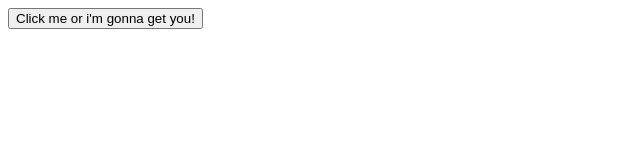
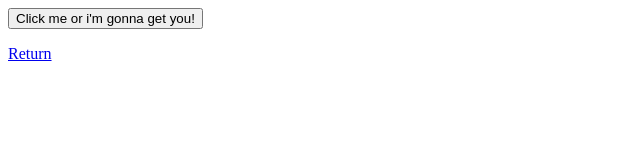
Before and after one commit to HenryFrom2007/my-website-thing-blah-blah-blah, a plain HTML site: page button.html in a window 1280 px wide. Shown: the full height of the page, 0-640 px from the left. Drawn offline with Linux system fonts and the light colour scheme.

Commit message:
dddddddddd

```diff
--- a/button.html
+++ b/button.html
@@ -3,6 +3,7 @@
 <body>
 
 <button type="button" onclick="alert('finally took a while!')">Click me or i'm gonna get you!</button>
+<p><a href="index.html">Return</a></p>
 
 </body>
 </html>
```
